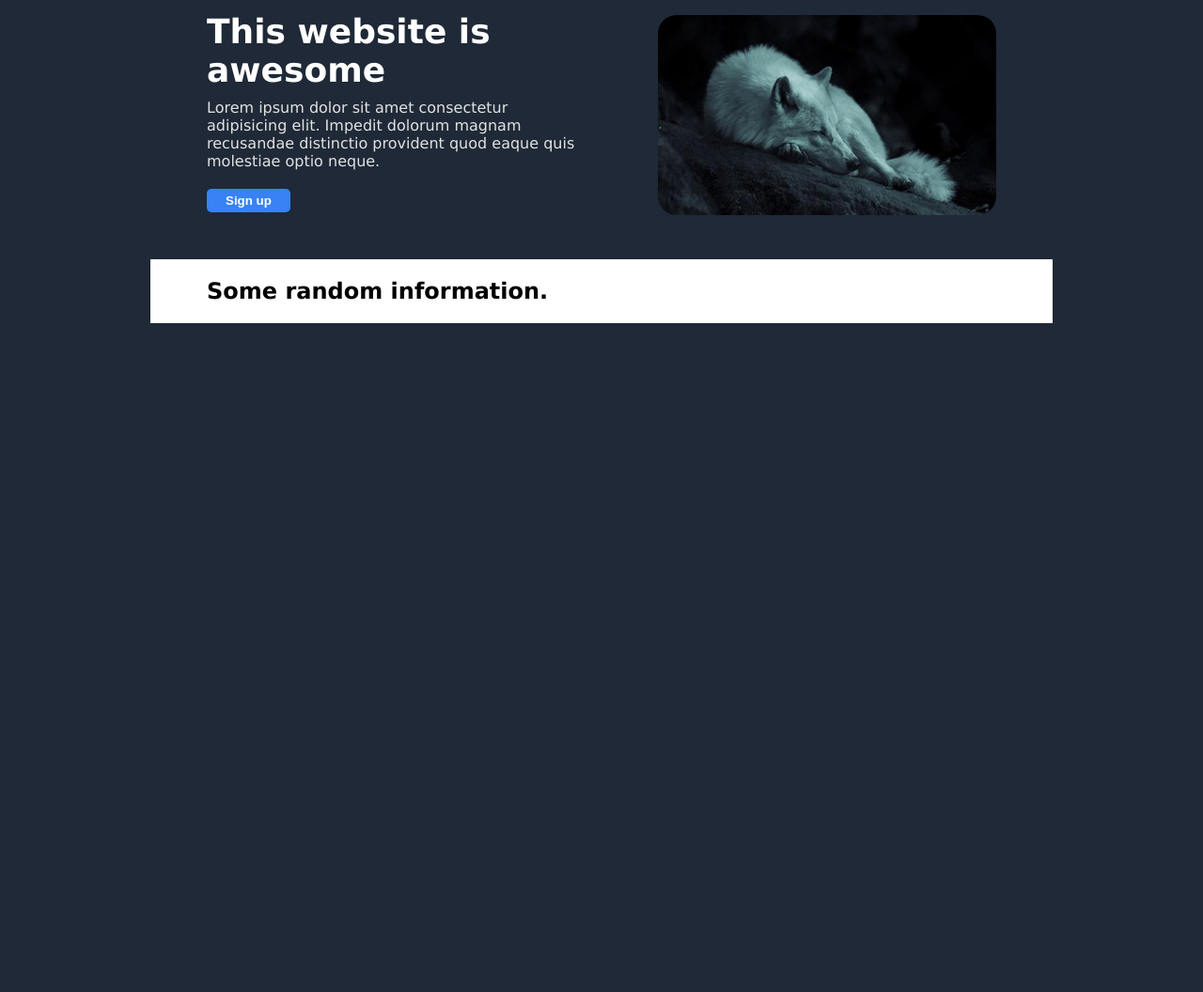
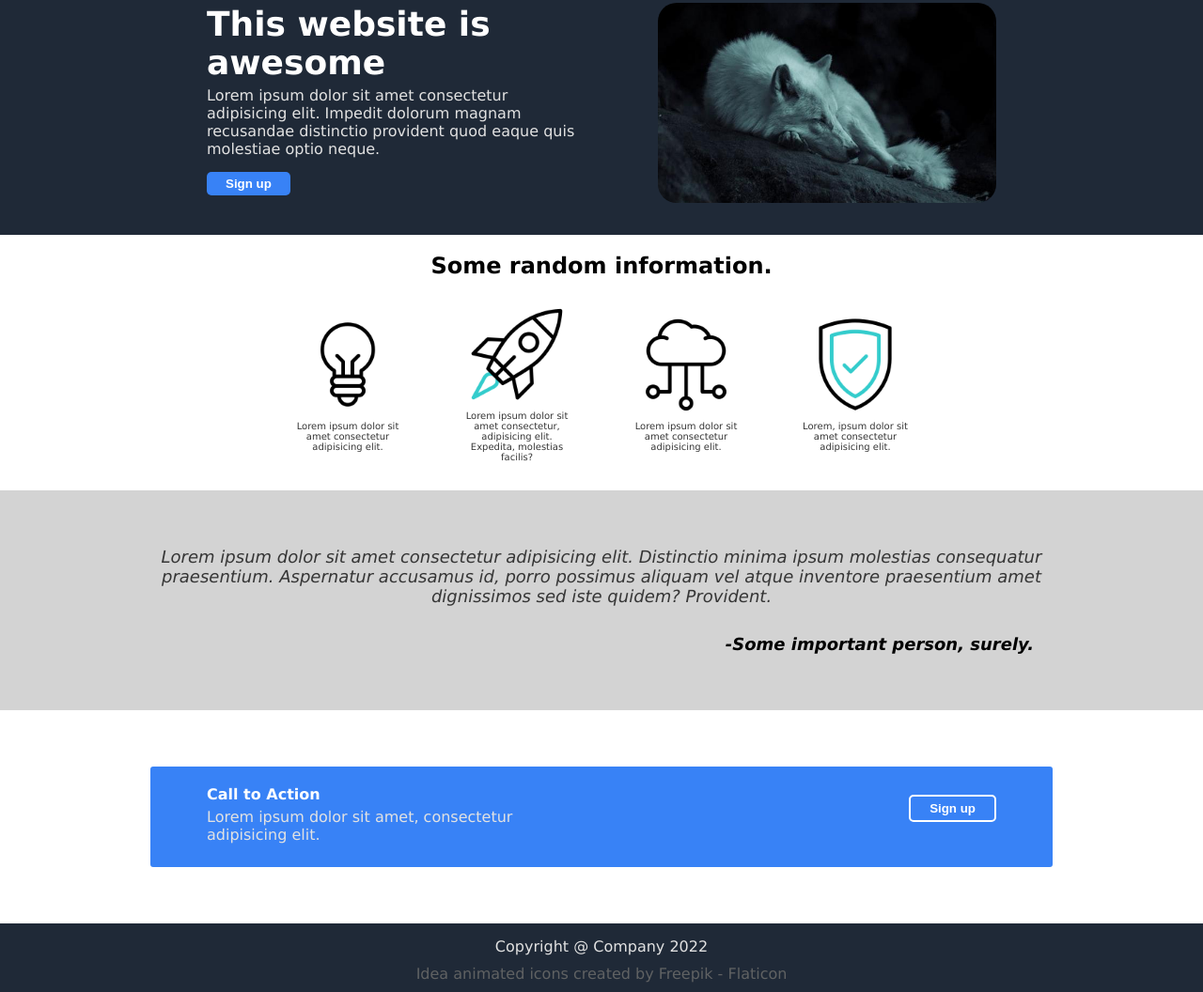
Before and after one commit to Clearwolf/odin-landing-page, a plain HTML site: page index.html in a window 1280 px wide. Shown: the part 78-1134 px from the top of the page at 94% size. Before the commit the page ends 800 px from the top, so only its background shows below. Drawn offline with Linux system fonts and the light colour scheme.

Commit message:
version 1
complete version 1.0

```diff
--- a/index.html
+++ b/index.html
@@ -30,16 +30,40 @@
     </div>
     <div class="container white">
         <h2>Some random information.</h2>
+    </div>
+    <div class="container white">
+        <div class="card">
+            <img src="./img/idea.gif" alt="idea" width="120px">Lorem ipsum dolor sit amet consectetur adipisicing elit.
+        </div>
+        <div class="card">
+            <img src="./img/rocket.gif" alt="rocket" width="120px">Lorem ipsum dolor sit amet consectetur, adipisicing elit. Expedita, molestias facilis?
+        </div>
+        <div class="card">
+            <img src="./img/cloud-network.gif" alt="network" width="120px">Lorem ipsum dolor sit amet consectetur adipisicing elit.
+        </div>
+        <div class="card">
+            <img src="./img/shield.gif" alt="shield" width="120px"> Lorem, ipsum dolor sit amet consectetur adipisicing elit.
+        </div>
+    </div>
+    <div class="container gray">Lorem ipsum dolor sit amet consectetur adipisicing elit. Distinctio minima ipsum molestias consequatur praesentium. Aspernatur accusamus id, porro possimus aliquam vel atque inventore praesentium amet dignissimos sed iste quidem? Provident.
+        <h3>-Some important person, surely.</h3>
 
     </div>
-    <div class="container" id="quote">
-
-    </div>
-    <div class="container" id="action">
+    <div class="container white">
+        <div class="action">
+            <div>
+                <b>Call to Action</b>
+                <p>Lorem ipsum dolor sit amet, consectetur adipisicing elit.</p>
+            </div>
+            <div>
+                <button class="button border">Sign up</button>
+            </div>
+        </div>
 
     </div>
     <div class="footer">
-
+        <p>Copyright @ Company 2022</p>
+        <p><a href="https://www.flaticon.com/free-animated-icons/idea" title="idea animated icons">Idea animated icons created by Freepik - Flaticon</a></p>
     </div>
 </body>
 </html>
--- a/styles.css
+++ b/styles.css
@@ -3,7 +3,6 @@ body {
     flex-direction: column;
     font-family:'Lucida Sans', 'Lucida Sans Regular', 'Lucida Grande', 'Lucida Sans Unicode', Geneva, Verdana, sans-serif;
     background-color: #1f2937;
-    gap: 40px;
     align-items: center;
     margin: 0px;
     padding: 0px;
@@ -25,16 +24,30 @@ h2 {
     font-weight: bold;
 }
 
+h3 {
+
+    box-sizing: border-box;
+    color: black;
+    font-size: 18px;
+    font-weight: bold;
+    font-style: italic;
+    text-align: right;
+    margin: 0;
+    width: 100%;
+    padding: 0px 60px;
+}
+
 p {
     font-weight:lighter;
     font-size:medium;
     color: rgb(226, 226, 226);
-    margin: 10px 0px;
+    margin: 5px 0px;
     max-width: 400px;
 }
 
 img {
     border-radius: 20px;
+    box-sizing: border-box;
 }
 
 ul {
@@ -49,6 +62,11 @@ li {
     text-decoration: none;
 
 
+}
+
+a {
+    text-decoration: none;
+    color: rgb(96, 98, 99);
 }
 
 button {
@@ -67,14 +85,14 @@ button {
 
 button.border {
     background-color:#3882F6;
+    box-sizing: border-box;
     color: white;
     font-weight: bold;
     padding: 5px 20px;
     text-align: center;
     text-decoration: none;
     border-radius: 5px;
-    border-color: white;
-
+    border: 2px solid white;
 
 }
 
@@ -103,10 +121,74 @@ button.border {
     box-sizing: border-box;
     max-width: 960px;
     width: 100%;
-    padding: 0 60px;
+    padding: 30px 60px;
     gap: 30px;
 }
 
 .container.white {
+    display: flex;
     background-color: white;
+    box-sizing: border-box;
+    text-align: center;
+    justify-content: center;
+    padding: 0px 60px;
+    gap: 60px;
+    max-width: 100%;
 }
+
+.container.gray {
+    display: flex;
+    flex-direction: column;
+    background-color: lightgrey;
+    color: rgb(53, 53, 53);
+    box-sizing: border-box;
+    text-align: center;
+    justify-content: center;
+    padding: 60px 120px;
+    max-width: 100%;
+    font-style: italic;
+    font-size: 18px;
+    word-wrap: normal;
+}
+
+.card {
+    display: flex;
+    flex-direction: column;
+    box-sizing: border-box;
+    color: rgb(54, 54, 54);
+    font-size: 10px;
+    align-items: center;
+    justify-content: right;
+    word-wrap: normal;
+    max-width: 120px;
+    padding-bottom: 30px;
+
+}
+
+.action {
+    display: flex;
+    justify-content: space-between;
+    background-color: #3882F6;
+    border-radius: 3px;
+    box-sizing: border-box;
+    max-width: 960px;
+    width: 100%;
+    padding: 20px 60px;
+    margin: 60px;
+    text-align: left;
+}
+
+.footer {
+    display: flex;
+    flex-direction: column;
+    align-items: center;
+    justify-content: center;
+    box-sizing: border-box;
+    max-width: 960px;
+    width: 100%;
+    padding: 10px 60px 5px 60px;
+    text-decoration: none;
+    text-transform: none;
+    gap: 0px;
+    margin: 0;
+}
```
Also changed, not shown: img/cloud-network.gif (added), img/idea.gif (added), img/idea.png (added), img/rocket.gif (added), img/shield.gif (added).
